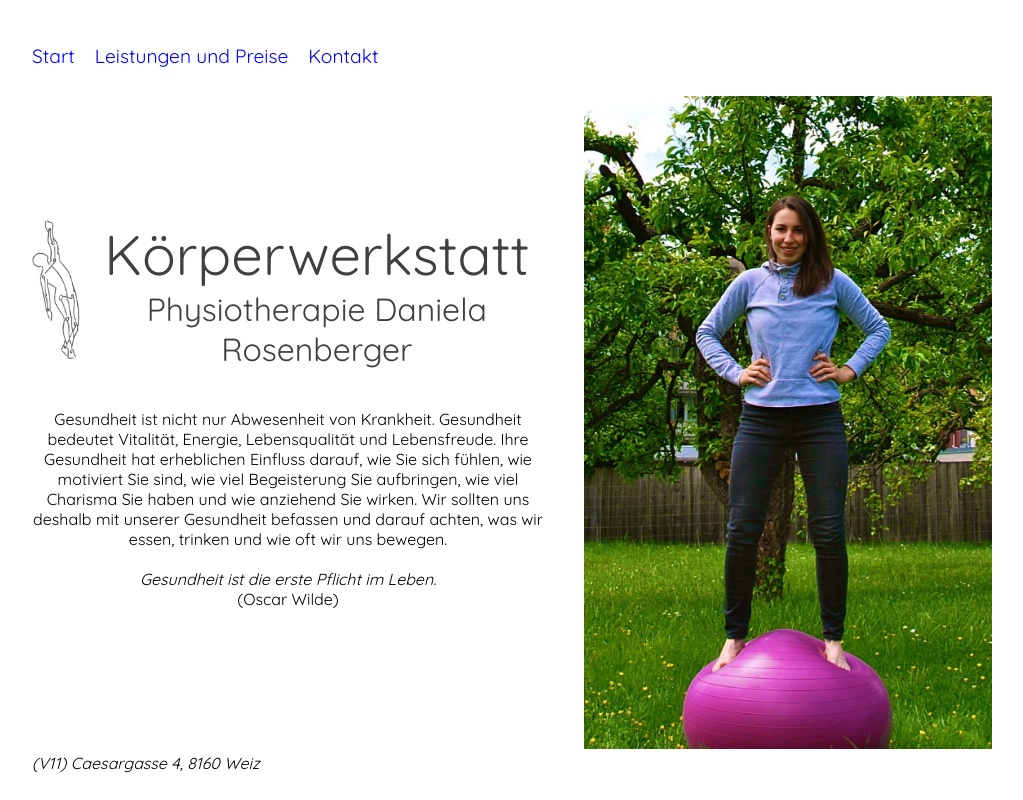
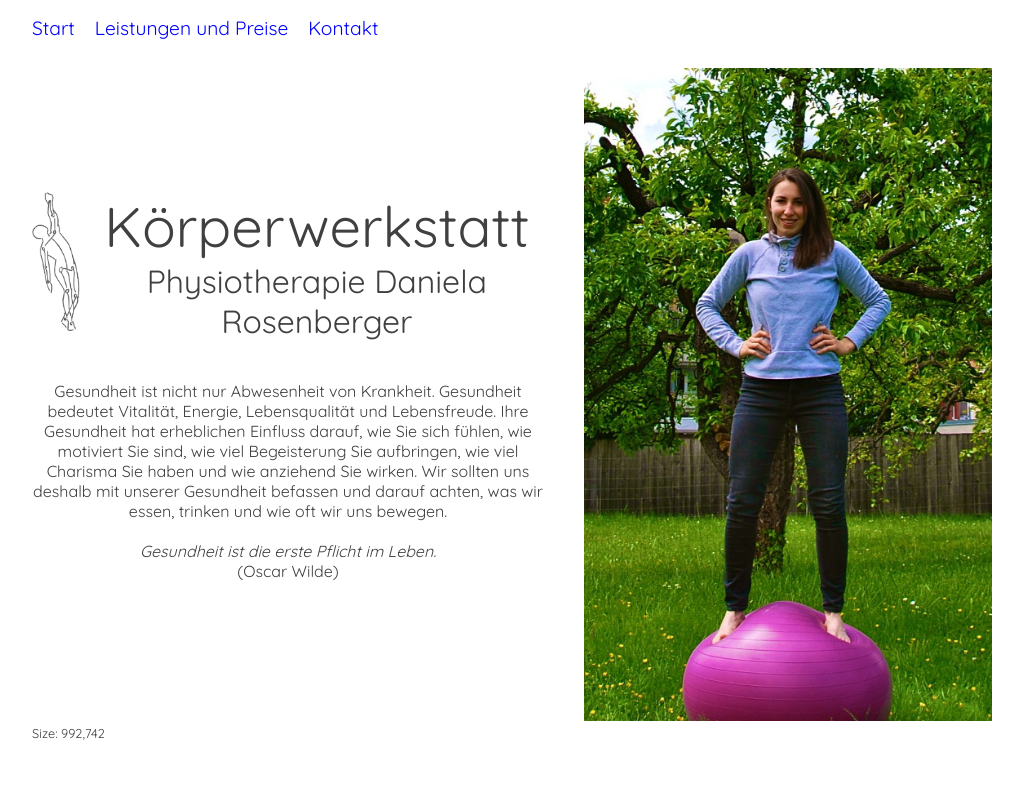
Before and after one commit to physio-rosenberger/physio-rosenberger.github.io, a plain HTML site: page index.html in a window 1280 px wide. Shown: the whole page, without its empty margins (128-1151 px from the left). Drawn offline with Linux system fonts and the light colour scheme.

Commit message:
Show container size

```diff
--- a/index.html
+++ b/index.html
@@ -46,12 +46,22 @@
     </div>
 
     <footer>
-      <address>(V11) Caesargasse 4, 8160 Weiz</address>
+      <div id="containerSize">Size: <span id="containerWidth"></span>,<span id="containerHeight"></span></div>
     </footer>
   </div>
 
   <script>
-    document.addEventListener("DOMContentLoaded", includeNavigation, false);
+    function showContainerSize() {
+      console.log("Size changed");
+      var sizeElem = document.querySelector('#containerSize');
+      var container = document.querySelector('.container');
+      sizeElem.querySelector('#containerWidth').innerText = container.clientWidth;
+      sizeElem.querySelector('#containerHeight').innerText = container.clientHeight;
+    }
+
+    showContainerSize();
+    document.addEventListener('DOMContentLoaded', includeNavigation, false);
+    window.addEventListener('resize', showContainerSize, false);
   </script>
 </body>
 </html>
--- a/styles/layout.css
+++ b/styles/layout.css
@@ -5,20 +5,19 @@
 
 body {
   font-family: Quicksand, Helvetica;
+  color: #404040;
 }
 
 .container {
   background: white;
   margin: 0 auto;
   padding: 1em;
-  max-width: 960px;
+  max-width: 600px;
 }
 
 nav {
-  height: 2.5rem;
+  height: 2rem;
   width: 100%;
-  margin-bottom: 5px;
-  margin-top: 20px;
 }
   nav ul {
     list-style: none;
@@ -33,7 +32,6 @@ nav {
     margin-right: 20px;
     font-size: 1.2rem;
     float: left;
-    padding-top: 0.5rem;
     color: blue;
     text-decoration: none;
   }
@@ -48,7 +46,7 @@ nav {
 .welcome {
   display: flex;
   /*flex-wrap: wrap;*/
-  flex-direction: row;
+  flex-direction: column;
   align-items: center;
   margin: 20px 0 0 0;
   padding: 0;
@@ -88,7 +86,6 @@ nav {
 
 .headerText {
   flex: 0 1 auto;
-  color: #404040;
   font-weight: lighter;
   text-align: center;
 }
@@ -106,19 +103,9 @@ nav {
   text-align: center;
 }
 
-/*@media screen and (max-width: 2000px) {*/
-@media only screen and (orientation: portrait) {
-  .welcome {
-    flex-direction: column;
-    /*background-color: yellow;*/
-  }
-}
-
 footer {
   width: 100%;
-  /*background-color: #5c5045;*/
-  /*margin: 20px 0px 20px;
-  padding: 5px;*/
+  font-size: 0.8rem;
 }
 
 .contact-Address {
@@ -134,3 +121,15 @@ footer {
 #map {
   height: 20rem;
 }
+
+/*@media screen and (max-width: 2000px) {*/
+@media only screen and (orientation: landscape) {
+  .container {
+    max-width: 960px;
+  }
+
+  .welcome {
+    flex-direction: row;
+    /*background-color: yellow;*/
+  }
+}
```
Also changed, not shown: scripts/navigation.js (+0 -11 lines).
